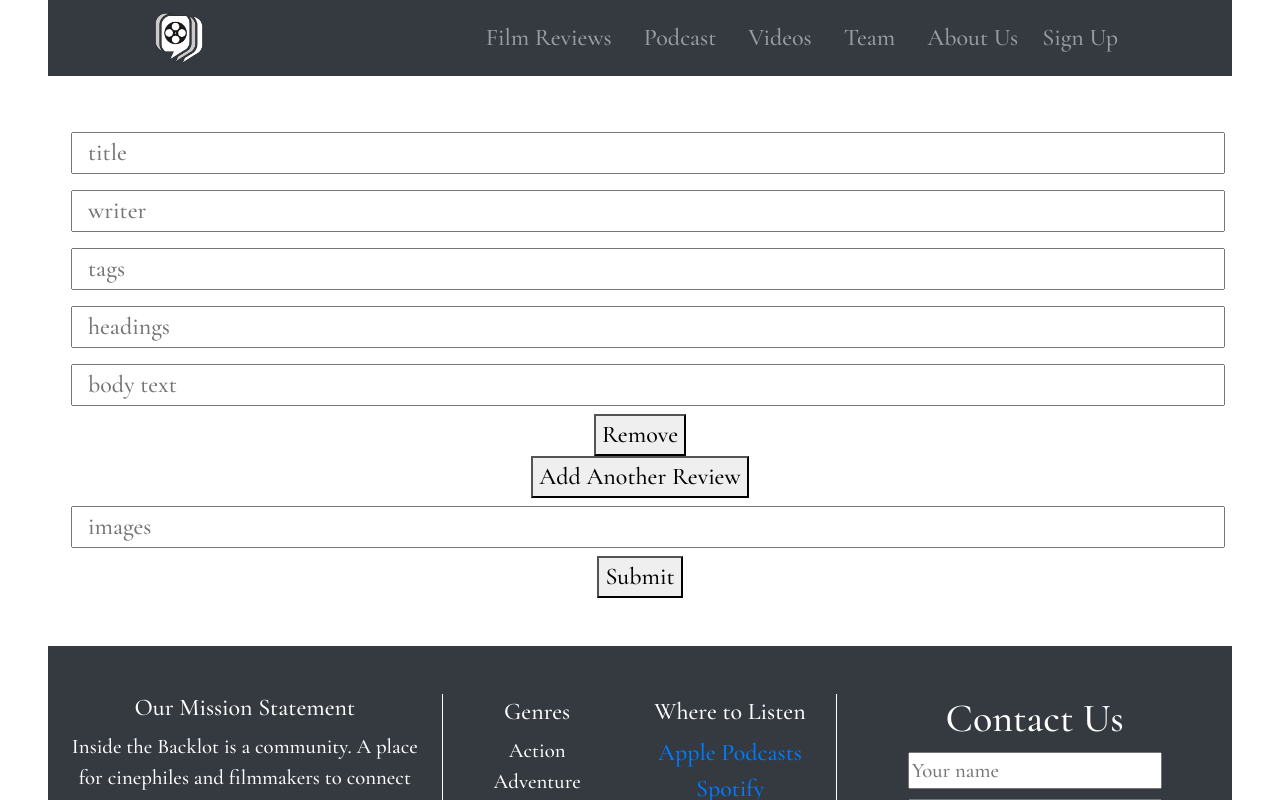
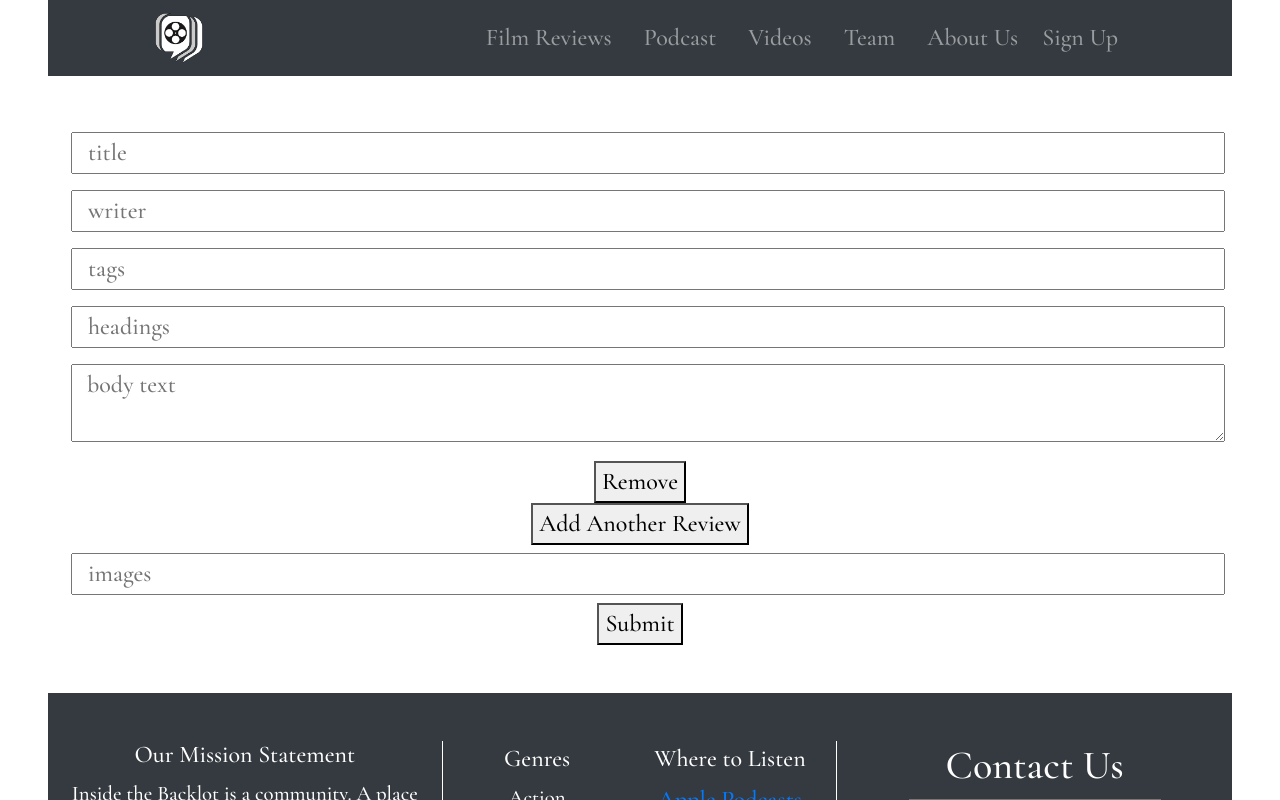
Before and after one commit to BacklotStevie/BacklotMERNFrontend, a React (Create React App) app: page /addReview in a window 1280 px wide. Shown: the top 800 px of the page. Built offline with nearby package versions, Linux system fonts and the light colour scheme.

Commit message:
fixed some of add review form

```diff
--- a/src/components/AddReview/addreview.jsx
+++ b/src/components/AddReview/addreview.jsx
@@ -1,4 +1,4 @@
-import React, { useState } from 'react';
+import React, { useState, useEffect } from 'react';
 import axios from 'axios';
 
 function AddReview() {
@@ -9,12 +9,9 @@ function AddReview() {
         tags: "",
     })
 
-    const [reviews, setReviews] = useState([{
-        heading: "",
-        info: "",
-    }])
+    const [reviews, setReviews] = useState([{ heading1: " ", info1: " " }]);
 
-    const [counter, setCounter] = useState(1)
+    let [counter, setCounter] = useState(1)
 
     function handleArticleChange(event) {
         setArticle({
@@ -23,12 +20,16 @@ function AddReview() {
         })
     }
 
+
     function handleReviewChange(event, index) {
-        let reviewsCp = [...reviews];
-        let reviewCp = { ...reviews[index] }
-        reviewCp[event.target.name] = event.target.value
-        reviewsCp[index] = reviewCp
-        setReviews(reviewsCp)
+        event.preventDefault();
+        let reviewsCpy = [...reviews];
+        let review = reviewsCpy[index];
+        review = {
+            ...review,
+            [event.target.name]: event.target.value
+        }
+        setReviews(reviewsCpy);
     }
 
 
@@ -60,8 +61,10 @@ function AddReview() {
     }
     function addAnotherReview() {
         let reviewsCp = [...reviews];
-        reviewsCp[`heading${counter}`] = " "
-        reviewsCp[`info${counter}`] = " "
+        let newObj = {};
+        newObj[`heading${counter}`] = ""
+        newObj[`info${counter}`] = ""
+        reviewsCp.push(newObj)
         setReviews(reviewsCp)
         setCounter(counter++)
     }
@@ -71,20 +74,23 @@ function AddReview() {
     }
     return (
         <div className="container-fluid">
-            <form className="max-auto m-5">
+            <form onSubmit={addReviewHandler} className="max-auto m-5">
                 <input className="col-12 m-2" type="text" name="title" value={article.title} placeholder="title" onChange={handleArticleChange}></input>
                 <input className="col-12 m-2" type="text" name="writer" value={article.writer} placeholder="writer" onChange={handleArticleChange}></input>
                 <input className="col-12 m-2" type="text" name="tags" value={article.tags} placeholder="tags" onChange={(e) => setArticle({ ...article, tags: e.target.value.split(",") })}></input>
 
-                {reviews.map((review, index) => <div key={Math.random()}>
-                    <input className="col-12 m-2" type="text" name={`heading${counter}`} value={reviews.heading} placeholder="headings" onChange={(e) => handleReviewChange(e, index)}></input>
-                    <input className="col-12 m-2" type="text" name={`info${counter}`} value={reviews.info} placeholder="body text" onChange={(e) => handleReviewChange(e, index)}></input>
+                {reviews ? reviews.map((review, index) => <div key={Math.random()}>
+                    <input className="col-12 m-2" type="text" name={`heading${counter}`} value={reviews[index].heading} placeholder="headings" onChange={(e) => handleReviewChange(e, index)}></input>
+                    <textarea className="col-12 m-2" name={`info${counter}`} value={reviews[index].info} placeholder="body text" onChange={(e) => handleReviewChange(e, index)}></textarea>
                     <button>Remove</button>
-                </div>)}
+                </div>)
+                    :
+                    <></>
+                }
 
                 <button onClick={addAnotherReview}>Add Another Review</button>
                 <input className="col-12 m-2" type="text" name="img" value={article.img} placeholder="images" onChange={handleArticleChange}></input>
-                <button onSubmit={addReviewHandler}>Submit</button>
+                <button type="submit">Submit</button>
             </form>
         </div>
     )
```
Also changed, not shown: 1 other file (tests, documents, lock files or other folders).
